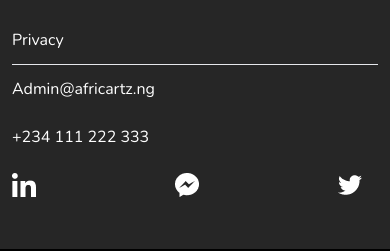
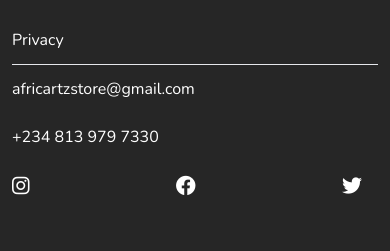
Before and after one commit to cephas-digital/africatz, a React (Vite) app: page / in a window 390 px wide. Shown: the part 9100-9351 px from the top of the page. Built offline with nearby package versions, Linux system fonts and the light colour scheme.

Commit message:
Update phone, email, social media links

```diff
--- a/src/footer.jsx
+++ b/src/footer.jsx
@@ -52,17 +52,27 @@ const Footer = () => {
           </nav>
           <hr />
           <nav className="flex flex-col">
-            <a className="py-3" href="mailto:Admin@africartz.ng">
-              Admin@africartz.ng
+            <a className="py-3" href="mailto:africartzstore@gmail.com">
+              africartzstore@gmail.com
             </a>
-            <a className="py-3" href="#">
-              +234 111 222 333
+            <a className="py-3" href="tel:+2348139797330">
+              +234 813 979 7330
             </a>
           </nav>
           <nav className="flex py-3 self-start justify-between items-center">
-            <img className="mr-4" src={linkedin} alt="linkedin" />
+            <a className="mr-4 text-xl" href="https://www.instagram.com/africartz/" target="_blank" rel="noopener noreferrer">
+              <i className="fab fa-instagram"></i>
+            </a>
+            <a className="mr-4 text-xl" href="https://www.facebook.com/africartz" target="_blank" rel="noopener noreferrer">
+              <i className="fab fa-facebook"></i>
+            </a>
+            <a className="mr-4 text-xl" href="https://twitter.com/AfricartStore" target="_blank" rel="noopener noreferrer">
+              <i className="fab fa-twitter"></i>
+            </a>
+
+            {/* <img className="mr-4" src={linkedin} alt="linkedin" />
             <img className="mr-4" src={messenger} alt="messenger" />
-            <img className="mr-4" src={twitter} alt="twitter" />
+            <img className="mr-4" src={twitter} alt="twitter" /> */}
           </nav>
         </section>
         <section className="bg-darkest text-white p-5 text-center">
```
